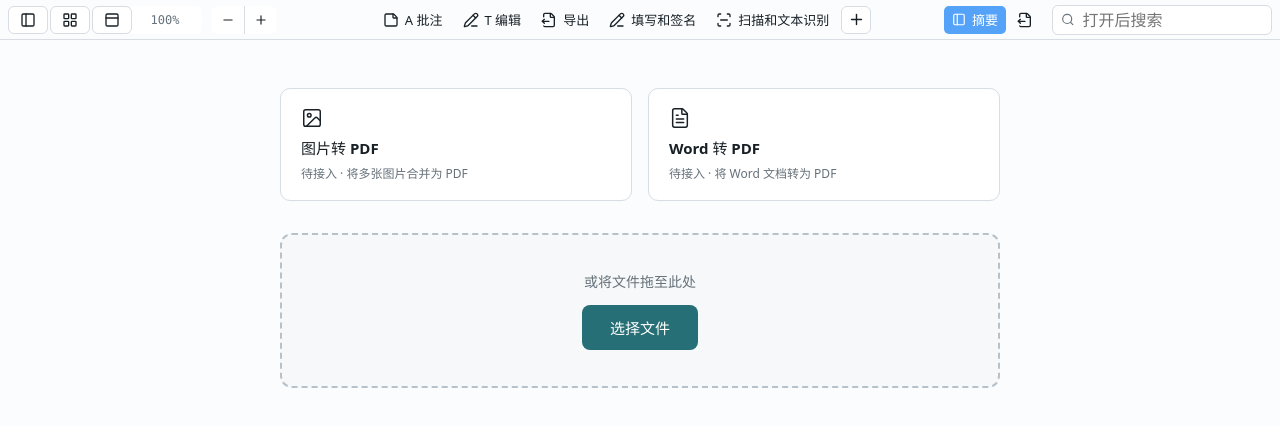
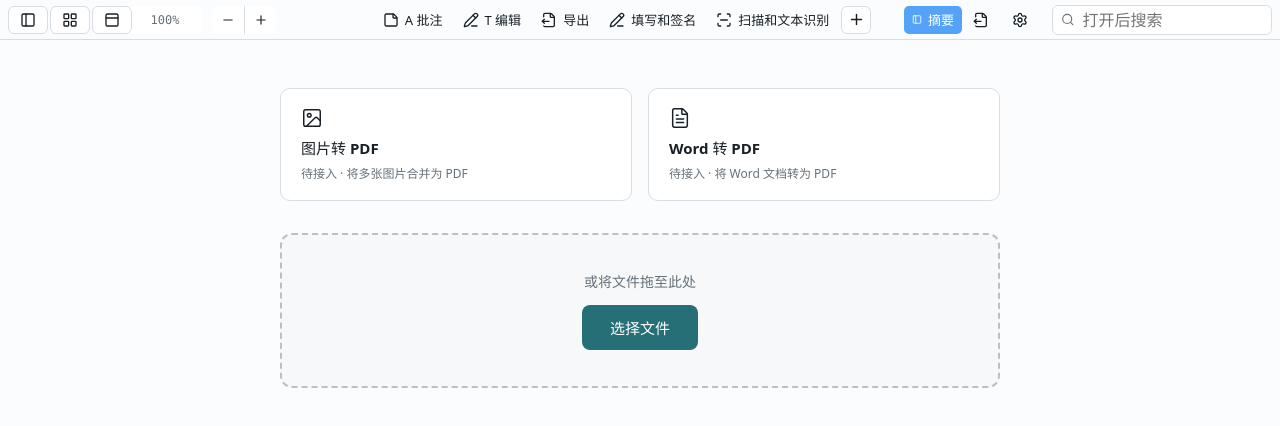
Before and after one commit to cat-xierluo/FaroPDF, a React (Vite) app: page / in a window 1280 px wide. Shown: the top 426 px of the page. Built offline with nearby package versions, Linux system fonts and the light colour scheme.

Commit message:
[qa] fix(ui): 恢复设置入口（工具栏齿轮 + 原生菜单 settings-open）

```diff
--- a/src/components/layout/Toolbar.tsx
+++ b/src/components/layout/Toolbar.tsx
@@ -212,6 +212,18 @@ export function Toolbar({ activeMode, onCommand, onModeChange, onRightPanelChang
         <button aria-label="导出与交付" className="tool-button tool-button--icon tool-button--share" data-toolbar-section="collaboration" disabled={!document} onClick={() => enterMode("export")} title="导出与交付" type="button">
           <FileOutput size={16} />
         </button>
+        {/* ISS-QA-06：常驻设置齿轮，不再埋在「工具启动器」二级下拉里。设置是应用级偏好（OCR 后端 / 语言等），无文档也要可达，故不 disabled。 */}
+        <button
+          aria-label="设置"
+          aria-pressed={utilityPanel === "settings"}
+          className="tool-button tool-button--icon tool-button--compact"
+          data-toolbar-section="collaboration"
+          onClick={() => openUtilityPanel("settings")}
+          title="设置"
+          type="button"
+        >
+          <Settings size={16} />
+        </button>
       </div>
       <div className="toolbar__section toolbar__section--search" data-section="search" role="group" aria-label="全文搜索">
         <div className="toolbar-search-wrap" data-toolbar-section="search">
```
Also changed, not shown: 2 other files (tests, documents, lock files or other folders).
